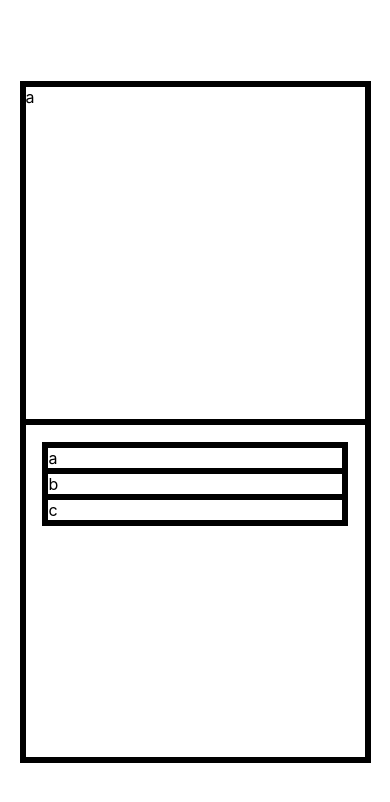
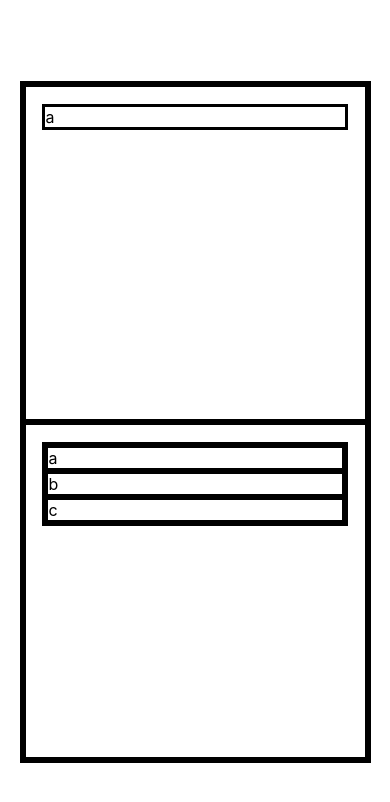
Before and after one commit to MPak9/business_card, a React (Create React App) app: page / in a window 390 px wide. Shown: the top 802 px of the page. Built offline with nearby package versions, Linux system fonts and the light colour scheme.

Commit message:
Added Front Card Back Card CSS clasnames
Simplified the css classnames codes from flex basis percentage to just front and back card that will change according to the breakpoint

```diff
--- a/src/App.css
+++ b/src/App.css
@@ -10,14 +10,16 @@
   border: solid;
 }
 
-.infoContainer {
+/*----------------Container inside the Card that holds all the content margin and orientation styling -------------------------------------- */
+
+.contentContainer {
   display: flex;
   border: solid;
-  flex-direction: column; /*Now whether in Landscape or Portrait mode it'll go in the correct orientation*/
+  flex-direction: column; /*Now whether in Landscape or Portrait mode the content will be in the correct orientation*/
   margin: 5%;
 }
 
-.infoContainer > div {
+.contentContainer > div {
   border: solid;
   flex-basis: 50%;
 }
@@ -32,22 +34,15 @@
   display: flex;
 }
 
-.flexHalf > div {
+.frontCard > div {
   flex-basis: 50%;
 }
 
-.flex_FortySixty:nth-child(1) {
+.backCard > div:nth-child(1) {
   flex-basis: 40%;
 }
-.flex_FortySixty:nth-child(2) {
+.backCard > div:nth-child(2) {
   flex-basis: 60%;
-}
-
-.flex_SeventyThirty:nth-child(1) {
-  flex-basis: 70%;
-}
-.flex_SeventyThirty:nth-child(2) {
-  flex-basis: 30%;
 }
 
 /*------------------------------------------------------Device Rotation & Orientation----------------------------------- */
@@ -55,10 +50,24 @@
   .cardContainer {
     flex-direction: row;
   }
+
+  .backCard > div:nth-child(1) {
+    flex-basis: 70%;
+  }
+  .backCard > div:nth-child(2) {
+    flex-basis: 30%;
+  }
 }
 
 @media (orientation: portrait) {
   .cardContainer {
     flex-direction: column;
   }
+
+  .backCard > div:nth-child(1) {
+    flex-basis: 40%;
+  }
+  .backCard > div:nth-child(2) {
+    flex-basis: 60%;
+  }
 }
--- a/src/App.js
+++ b/src/App.js
@@ -4,15 +4,15 @@ function App() {
 
   return (
     <div className="App">
-      <div className='cardContainer flexHalf vertical'>
-        <div className='outline leftContainer'>
-          a
+      <div className='cardContainer frontCard'>
+        <div className='outline'>
+          <div className='contentContainer'>a</div>
         </div>
-        <div className='outline rightContainer'>
-          <div className='infoContainer' >
-            <div>a</div>
-            <div>b</div>
-            <div>c</div>
+        <div className='outline'>
+          <div className='contentContainer' >
+            <div className='headerContainer' >a</div>
+            <div >b</div>
+            <div >c</div>
           </div>
         </div>
       </div>
```
